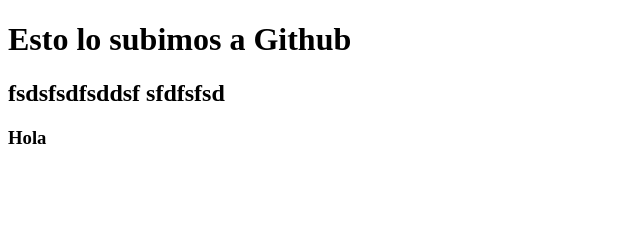
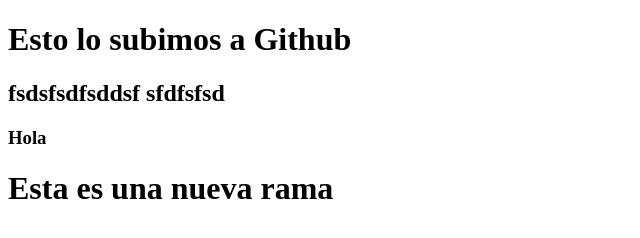
Before and after one commit to GonzaEscobar08/aprendiendoGitComision14i, a plain HTML site: page index.html in a window 1280 px wide. Shown: the whole page, without its empty margins (0-640 px from the left). Drawn offline with Linux system fonts and the light colour scheme.

Commit message:
agregue un h1

```diff
--- a/index.html
+++ b/index.html
@@ -12,5 +12,7 @@
     <h2>fsdsfsdfsddsf  sfdfsfsd</h2>
 
     <h3>Hola</h3>
+
+    <h1>Esta es una nueva rama</h1>
 </body>
 </html>
```
